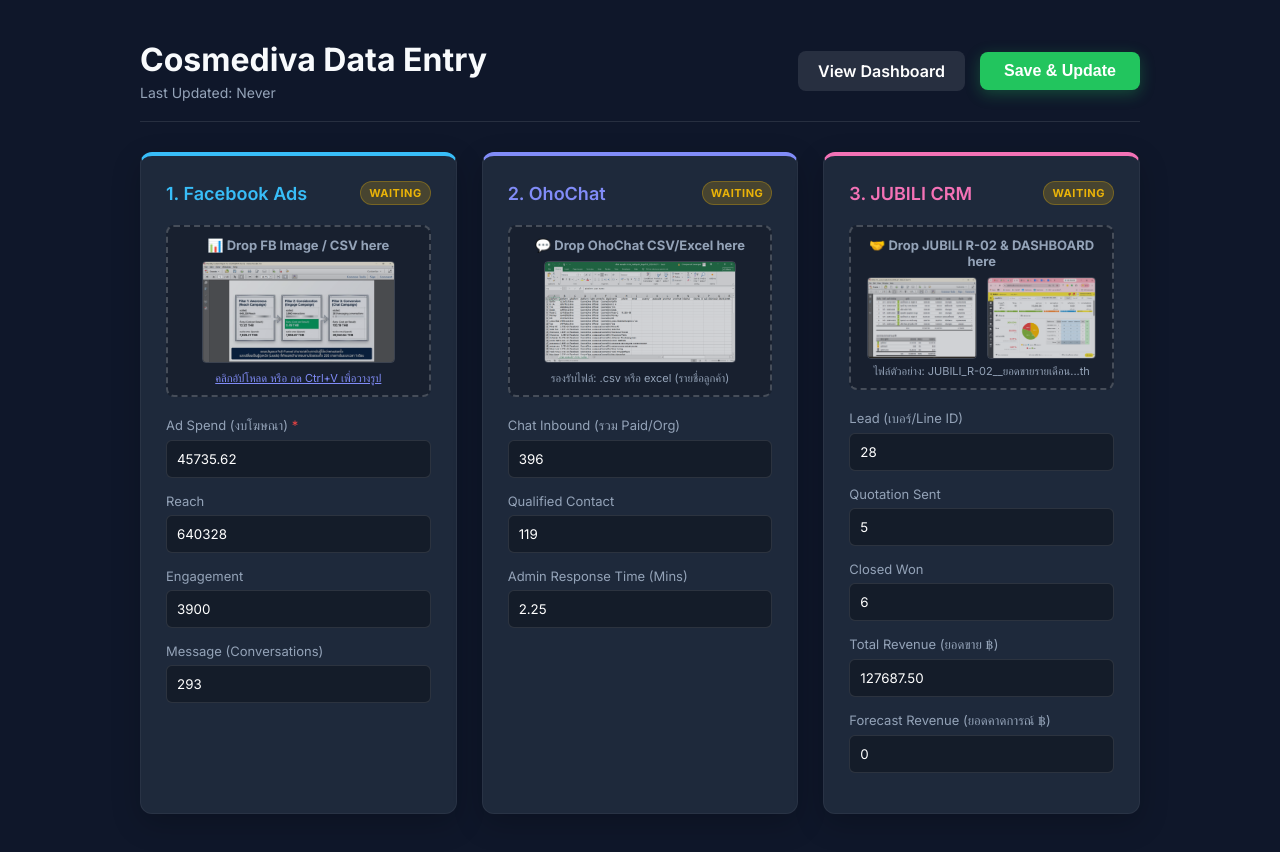
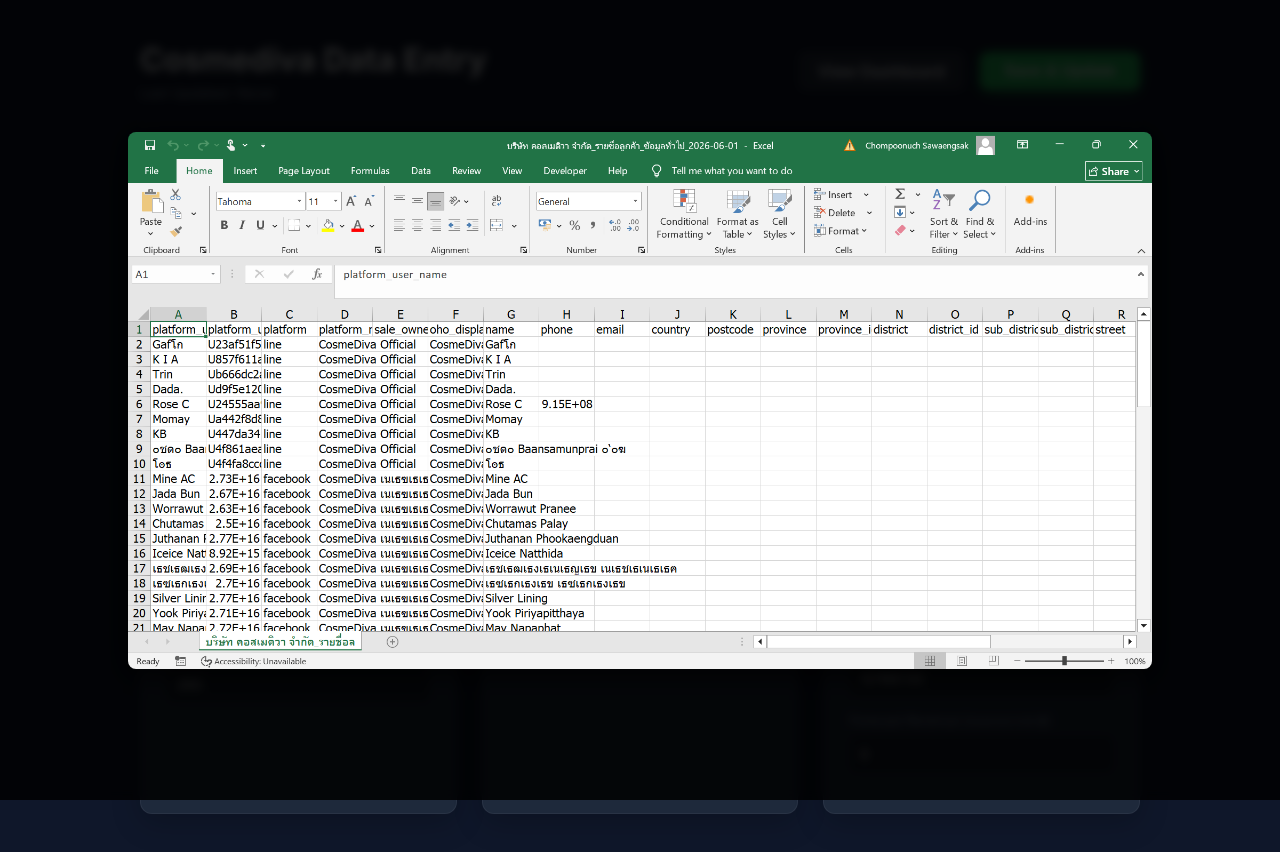
Before and after one commit to DR-DIVA/SM-Performance, a website: page admin.html in a window 1280 px wide. Both pictures are taken after a click on the picture 639 px from the left and 312 px from the top of the page. Drawn offline with nearby package versions, Linux system fonts and the light colour scheme; no server answers.

Commit message:
feat: make all images across all drop zones clickable and zoomable

```diff
--- a/admin.html
+++ b/admin.html
@@ -751,6 +751,16 @@
             processOhoChatFile(e.dataTransfer.files[0]);
         }
     });
+    // Global Image Zooming for ALL Dropzones
+    document.querySelectorAll('.drop-zone img').forEach(img => {
+        img.style.cursor = 'zoom-in';
+        img.removeAttribute('onclick'); // Clean up any inline onclicks
+        img.addEventListener('click', function(e) {
+            e.stopPropagation(); // Prevent triggering any parent file inputs
+            document.getElementById('modal-img').src = this.src;
+            document.getElementById('image-modal').style.display = 'flex';
+        });
+    });
 </script>
 
 <!-- Image Modal for Zooming -->
```
